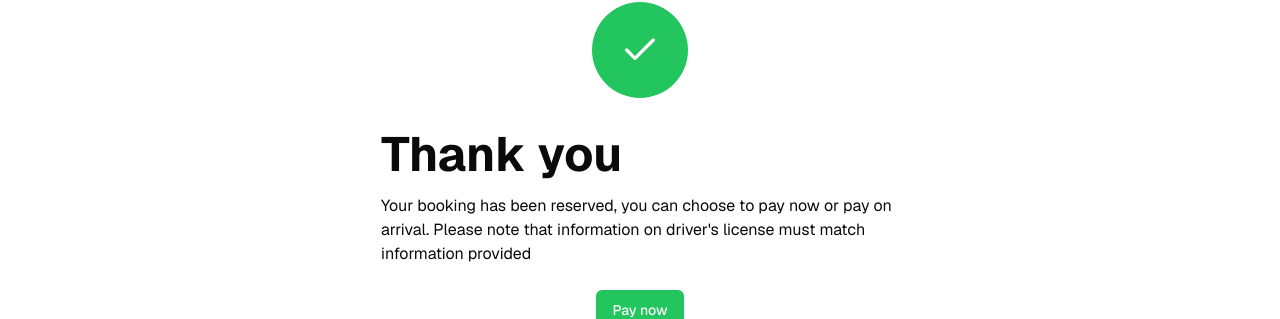
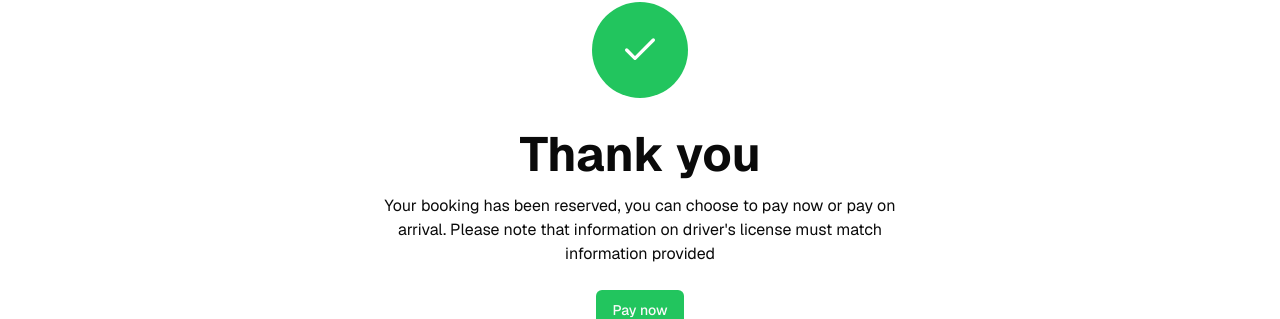
Before and after one commit to sammyodiagbe/nasandanrentals, a Next.js app: page /booking-confirmed in a window 1280 px wide. Shown: the part 90-409 px from the top of the page. Built offline with nearby package versions, Linux system fonts and the light colour scheme; no server answers.

Commit message:
fixing styling bugs

```diff
--- a/app/booking-confirmed/page.tsx
+++ b/app/booking-confirmed/page.tsx
@@ -59,8 +59,8 @@ const BookingConfirmed = () => {
         </div>
       </div>
       <div className="md:w-[550px] space-y-4 p-4 mx-auto text-center md:text-left">
-        <h1 className="text-5xl font-bold">Thank you</h1>
-        <p>
+        <h1 className="text-5xl font-bold text-center">Thank you</h1>
+        <p className="text-center">
           Your booking has been reserved, you can choose to pay now or pay on
           arrival. Please note that information on driver's license must match
           information provided
```
